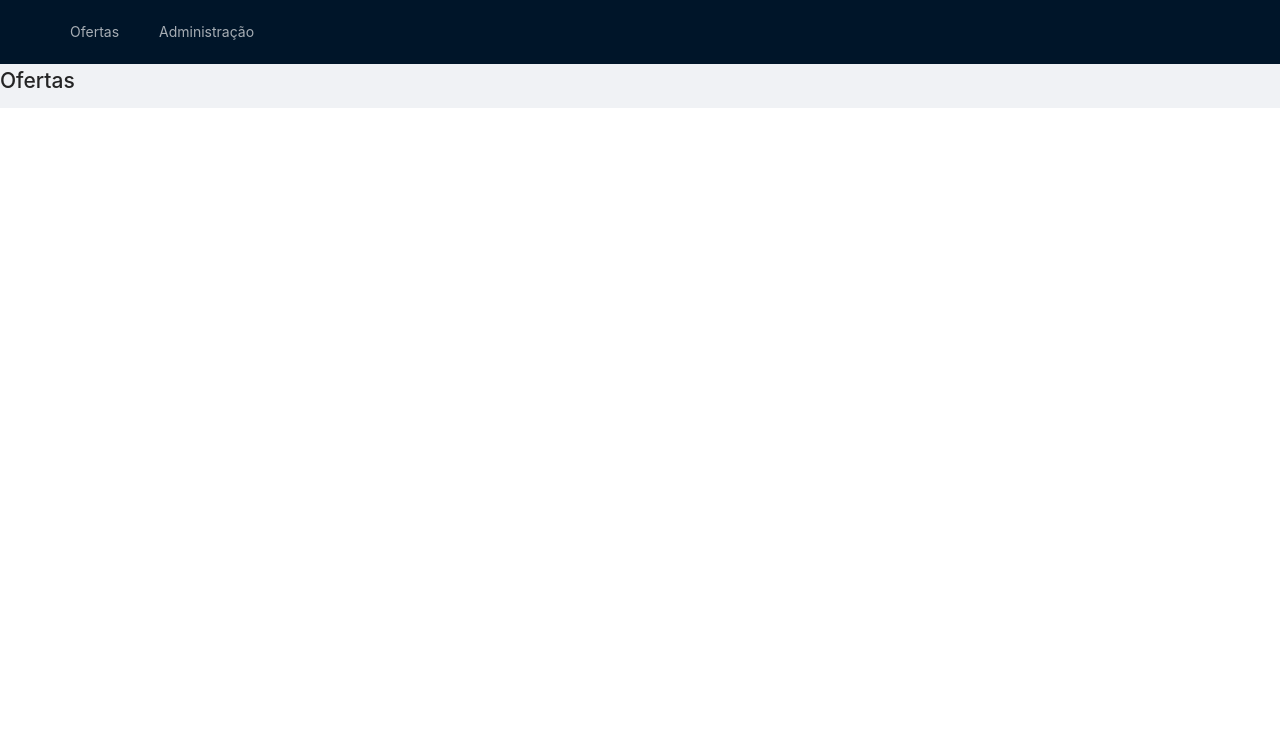
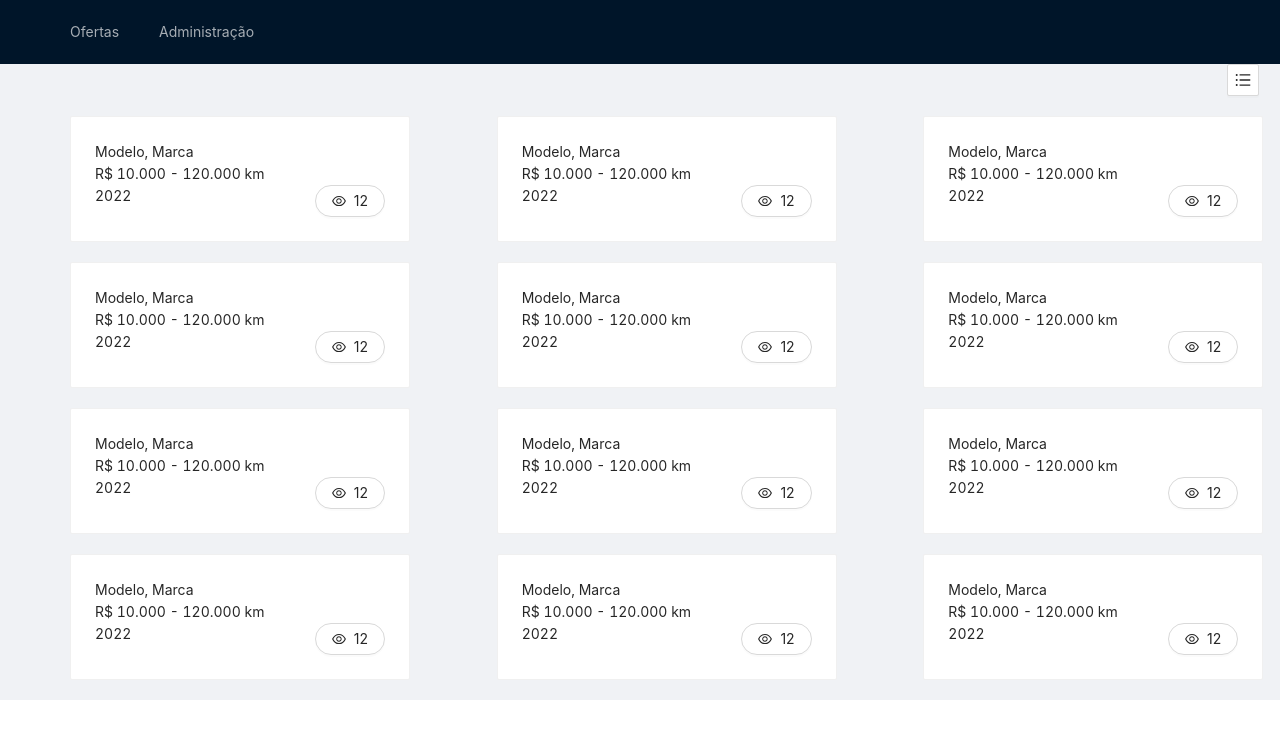
Before and after one commit to victorbzrra/else-vehicles-react, a React (Create React App) app: page / in a window 1280 px wide. Shown: the top 738 px of the page. Built offline with nearby package versions, Linux system fonts and the light colour scheme.

Commit message:
:construction: feat: construindo tela de ofertas.

```diff
--- a/src/pages/Offers/index.tsx
+++ b/src/pages/Offers/index.tsx
@@ -1,5 +1,44 @@
+import { useState } from "react";
+import { Button, Card, Col, Row } from "antd";
+import { AppstoreOutlined, EyeOutlined, UnorderedListOutlined } from "@ant-design/icons";
+
 export function Offers() {
+  const [view, setView] = useState(false);
+
+  const array = [1, 2, 3, 4, 5, 6, 7, 8, 9, 10, 11, 12];
+
   return (
-    <h1>Ofertas</h1>
-  )
+    <>
+      <Row style={{ marginBottom: 20 }}>
+        <Col offset={23}>
+          <Button
+            onClick={() => setView(!view)}
+            icon={view ? <AppstoreOutlined /> : <UnorderedListOutlined />}
+          />
+        </Col>
+      </Row>
+      <Row justify="space-around">
+        {array.map(() => (
+          <Col offset={1} style={{ marginBottom: 20 }}>
+            <Card
+              hoverable
+              style={{ width: 340 }}
+              // cover={}
+            >
+              <Row>Modelo, Marca</Row>
+              <Row>R$ 10.000 - 120.000 km</Row>
+              <Row justify="space-between">
+                <Col>2022</Col>
+                <Col offset={8}>
+                  <Button shape="round" icon={<EyeOutlined />}>
+                    12
+                  </Button>
+                </Col>
+              </Row>
+            </Card>
+          </Col>
+        ))}
+      </Row>
+    </>
+  );
 }
```
